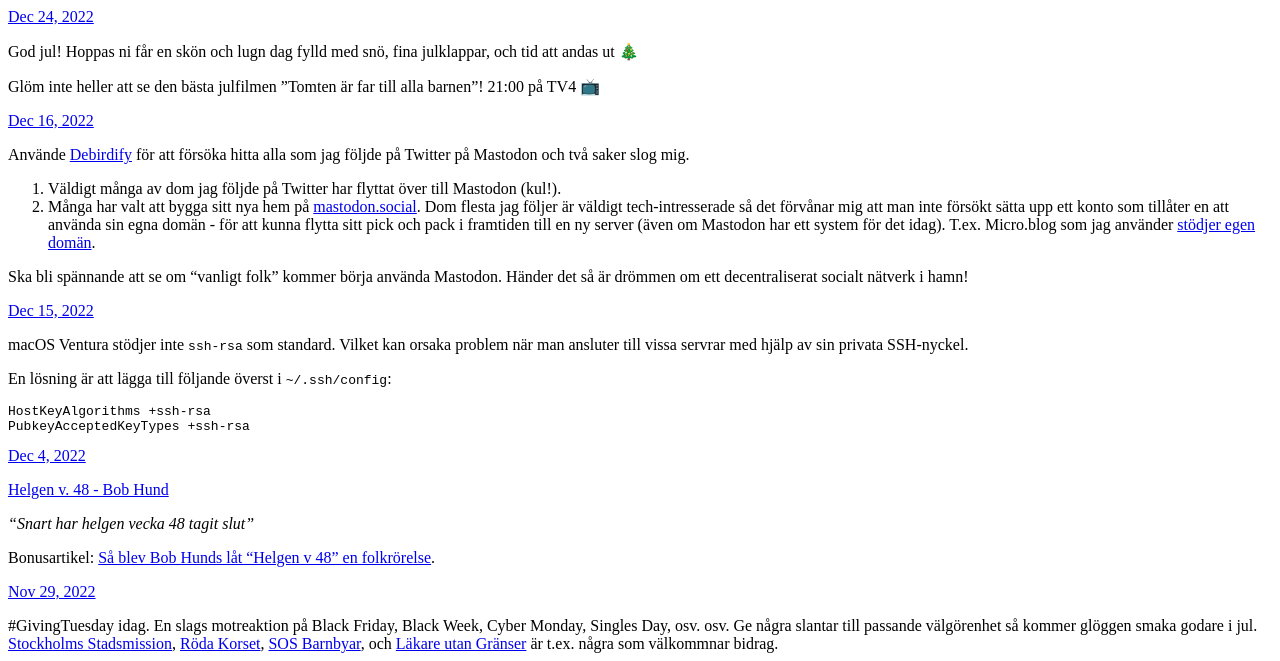
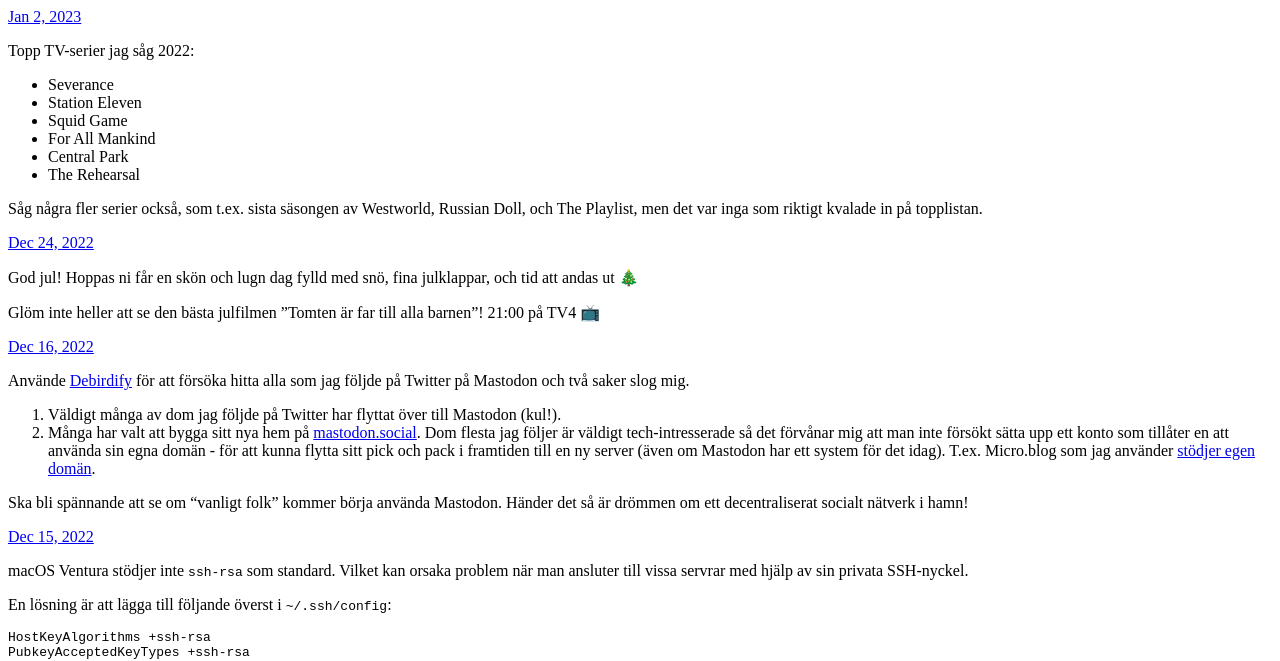
Before and after one commit to WheresMarco/wheresmarco-archive, a plain HTML site: page index.html in a window 1280 px wide. Shown: the top 661 px of the page. Drawn offline with Linux system fonts and the light colour scheme.

Commit message:
Archiving from Micro.blog.

```diff
--- a/index.html
+++ b/index.html
@@ -21,6 +21,26 @@
 <div class="h-feed">
 
 
+
+	  <div class="h-entry">
+
+
+		<a href="https://wheresmar.co/2023/01/02/topp-tvserier-jag.html" class="u-url"><time class="dt-published" datetime="2023-01-02 11:44:30 &#43;0100">Jan 2, 2023</time></a>
+
+		<div class="e-content">
+			 <p>Topp TV-serier jag såg 2022:</p>
+<ul>
+<li>Severance</li>
+<li>Station Eleven</li>
+<li>Squid Game</li>
+<li>For All Mankind</li>
+<li>Central Park</li>
+<li>The Rehearsal</li>
+</ul>
+<p>Såg några fler serier också, som t.ex. sista säsongen av Westworld, Russian Doll, och The Playlist, men det var inga som riktigt kvalade in på topplistan.</p>
+
+		</div>
+	  </div>
 
 	  <div class="h-entry">
 
```
